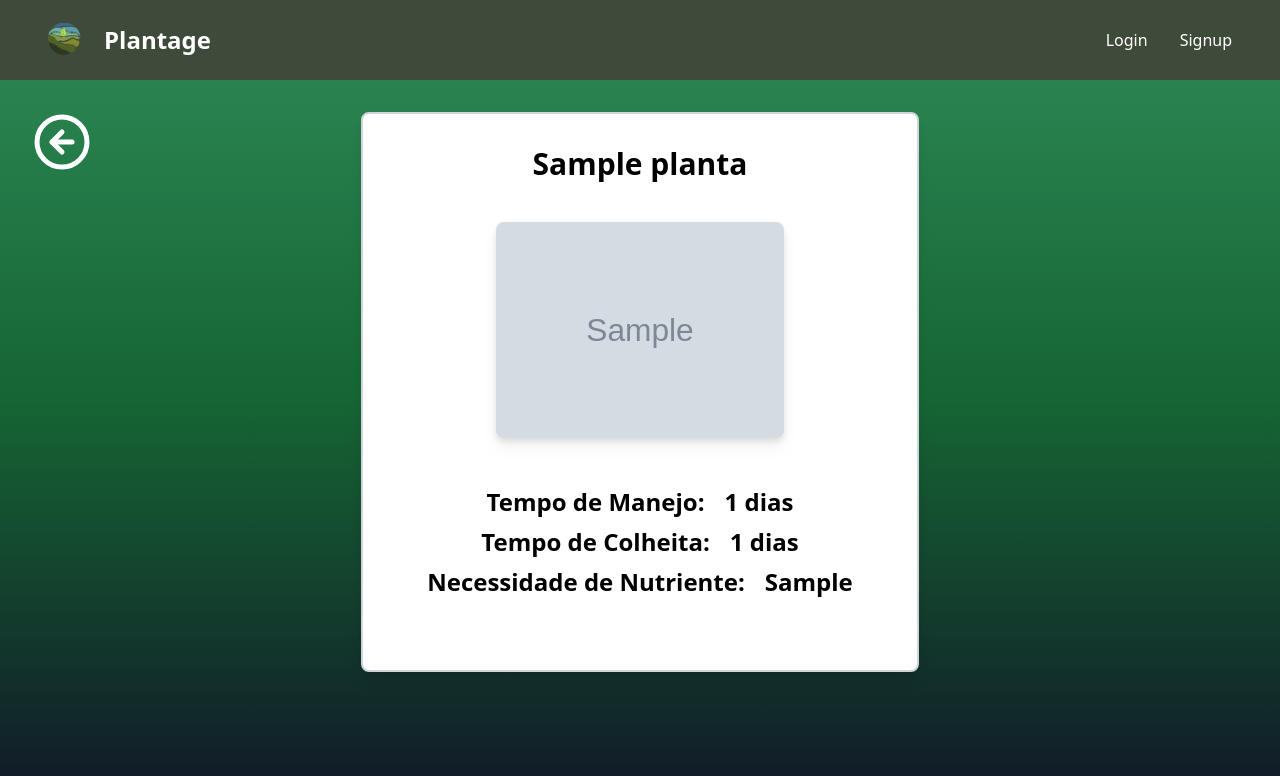
After one commit to AntonioPaess/Plantage--Projetos-2, a Django app: page /plant/1 in a window 1280 px wide. The commit adds this page. Shown: the top 776 px of the page. Run offline with Django 5.2, Linux system fonts and the light colour scheme; tables that the repository leaves empty hold one stand-in row (values such as "Sample post"); grey boxes marked "Sample" are stand-in pictures; parts of the project's set-up code (start-up, migrations or seed data) failed here and were passed over; some libraries are stand-ins or nearby versions.

Commit message:
Finalizando Histórias de visualizar

```diff
--- a/Plantage/plant/urls.py
+++ b/Plantage/plant/urls.py
@@ -6,4 +6,7 @@ urlpatterns = [
     path('planta/', AddPlanta.as_view(), name="add"),
     path('area/', AddEspaco.as_view(), name="add-espaco"),
     path('canteiro/', AddCanteiro.as_view(), name="add-canteiro"),
+    path('plantalist/', ListAllView.as_view(), name="list-all"),
+    path('plant/<int:id>', PlantaDetail.as_view(), name="planta-detail"),
+
 ]
--- a/Plantage/plant/views.py
+++ b/Plantage/plant/views.py
@@ -142,3 +142,20 @@ class AddCanteiro(View):
                 return render(request, 'forms/canteiroForms.html', {'espacos': espacos})
 
         return render(request, 'forms/canteiroForms.html', {'espacos': espacos})
+
+class ListAllView(View):
+    def get(self, request):
+        plantas = Planta.objects.all()
+
+        ctx = {
+            'allPlantas': plantas,
+        }
+
+        return render(request, 'visualizarTodas.html', ctx)
+
+class PlantaDetail(View):
+    def get(self, request, id):
+
+        ctx = {'planta': Planta.objects.filter(id=id).first()}
+
+        return render(request, 'visualizarPlanta.html', ctx)
--- a/Plantage/templates/index.html
+++ b/Plantage/templates/index.html
@@ -10,6 +10,7 @@
     <script src="https://cdn.jsdelivr.net/npm/alpinejs@3.x.x/dist/cdn.min.js" defer></script>
     <script src="https://unpkg.com/htmx.org/dist/htmx.js" defer></script>
     <script src="https://cdn.tailwindcss.com"></script>
+    <link rel="stylesheet" href="{% static 'styles.css' %}">
     <style type="text/tailwindcss">
         [x-cloak] {
             display: none !important;
--- a/Plantage/templates/layouts/blank.html
+++ b/Plantage/templates/layouts/blank.html
@@ -1,8 +1,8 @@
 {% extends 'index.html' %}
 
 {% block layout %}
+<content class="block w-full">
 
-<content class="block w-full">
 
     {% block content %}
     {% endblock %}
--- /dev/null
+++ b/Plantage/templates/visualizarPlanta.html
@@ -0,0 +1,42 @@
+{% extends 'layouts/blank.html' %}
+{% block content %}
+
+<main class="flex flex-col items-center justify-center max-h-[90vh] rounded-lg p-8 relative">
+    <span id="back" class="absolute top-8 left-8">
+        <a href="{% url 'list-all' %}" class="text-[#17285E]">
+            <svg class="text-white" xmlns="http://www.w3.org/2000/svg" width="60" height="60" viewBox="0 0 24 24" fill="none" stroke="currentColor" stroke-width="2" stroke-linecap="round" stroke-linejoin="round" class="lucide lucide-circle-arrow-left">
+                <circle cx="12" cy="12" r="10"/>
+                <path d="M16 12H8"/>
+                <path d="m12 8-4 4 4 4"/>
+            </svg>
+        </a>
+    </span>
+
+    <div id="card" class=" flex flex-col items-center p-8 bg-white rounded-lg border-2 border-gray-300 shadow-lg">
+        <div id="title" class="mb-6">
+            <h1 class="text-black text-3xl font-bold">{{planta.nome}}</h1>
+        </div>
+        <img id="image" src="{{planta.imagem}}" alt="Imagem de {{planta.nome}}" class="w-72 h-auto rounded-lg drop-shadow-lg transition-transform duration-300 transform hover:scale-105 mb-4">
+
+        <div id="stats" class="flex flex-col items-center  p-8 w-full">
+            <div id="text" class="flex flex-col items-center">
+                <div id="hp" class="text-2xl justify-center flex gap-5 mb-2">
+                    <span class=" stats-title font-bold">Tempo de Manejo:</span>
+                    <span class="stats-data text-black font-bold">{{planta.ciclo_de_podagem}} dias</span>
+                </div>
+                <div id="medidas" class="w-full">
+                    <div id="altura" class="text-2xl font-bold justify-center flex gap-5 mb-2">
+                        <span class="  stats-title">Tempo de Colheita:</span>
+                        <span class="stats-data text-black">{{planta.ciclo_de_colheita}} dias</span>
+                    </div>
+                    <div id="peso" class="text-2xl font-bold justify-center flex gap-5 mb-2">
+                        <span class=" stats-title">Necessidade de Nutriente:</span>
+                        <span class="stats-data text-black">{{planta.necessidade_de_nutrientes}}</span>
+                    </div>
+                </div>
+            </div>
+        </div>
+    </div>
+</main>
+
+{% endblock %}
```
Also changed, not shown: Plantage/templates/home.html (+7 -0 lines), Plantage/templates/visualizarTodas.html (added, +20 -0 lines), Plantage/static/css/style.css (deleted).
